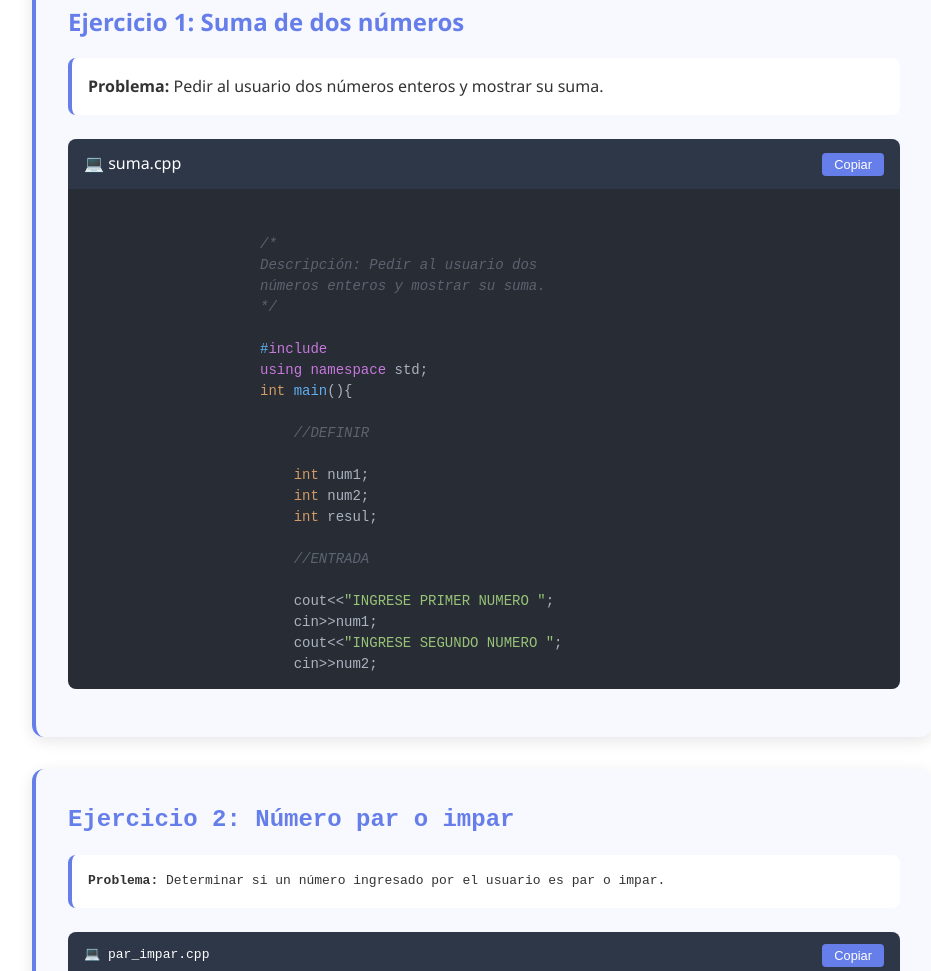
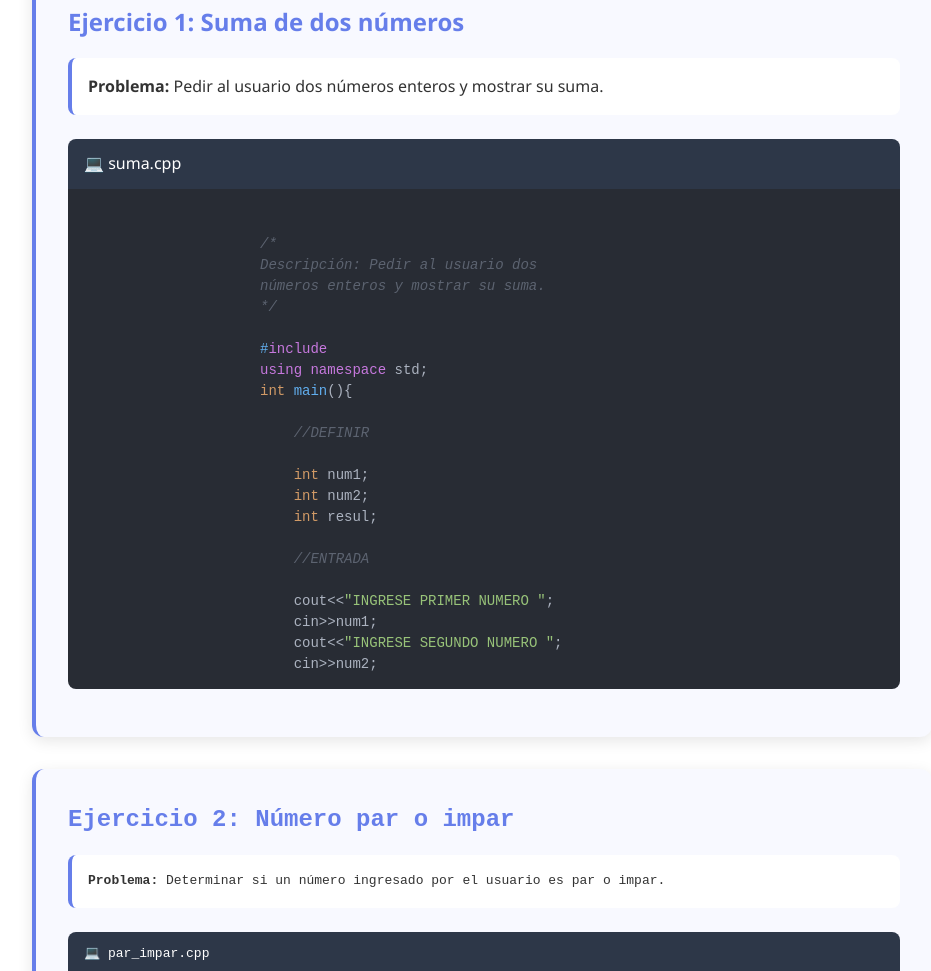
Before and after one commit to chavitodel8/chavodel8.github.io, a plain HTML site: page ejercicios.html in a window 1280 px wide. Shown: the part 241-1212 px from the top of the page, without its empty margins (158-1089 px from the left). Drawn offline with nearby package versions, Linux system fonts and the light colour scheme.

Commit message:
Update ejercicios.html

```diff
--- a/ejercicios.html
+++ b/ejercicios.html
@@ -32,7 +32,6 @@
                     <div class="code-container">
                         <div class="code-header">
                             <span>💻 suma.cpp</span>
-                            <button class="copy-btn" onclick="copyCode('code-1')">Copiar</button>
                         </div>
                         <pre><code class="language-cpp">
                     /*
@@ -81,7 +80,6 @@
                     <div class="code-container">
                         <div class="code-header">
                             <span>💻 par_impar.cpp</span>
-                            <button class="copy-btn" onclick="copyCode('code-2')">Copiar</button>
                         </div>
                         <pre><code class="language-cpp">
                     /*
@@ -127,7 +125,6 @@
                     <div class="code-container">
                         <div class="code-header">
                             <span>💻 mayor_tres.cpp</span>
-                            <button class="copy-btn" onclick="copyCode('code-3')">Copiar</button>
                         </div>
                         <pre><code class="language-cpp" id="code-3">/*
 Descripción: Determinar cuál es el mayor
@@ -179,7 +176,6 @@ int main(){
                     <div class="code-container">
                         <div class="code-header">
                             <span>💻 factorial.cpp</span>
-                            <button class="copy-btn" onclick="copyCode('code-4')">Copiar</button>
                         </div>
                         <pre><code class="language-cpp" id="code-4">/*
 Descripción: Calcular el factorial de un
@@ -227,7 +223,6 @@ int main(){
                     <div class="code-container">
                         <div class="code-header">
                             <span>💻 tabla_multiplicar.cpp</span>
-                            <button class="copy-btn" onclick="copyCode('code-5')">Copiar</button>
                         </div>
                         <pre><code class="language-cpp" id="code-5">/*
 Descripción: Mostrar la tabla de multiplicar
@@ -264,4 +259,5 @@ int main(){
     <script src="https://cdnjs.cloudflare.com/ajax/libs/highlight.js/11.9.0/highlight.min.js"></script>
     <script src="script.js"></script>
 </body>
+
 </html>
```
